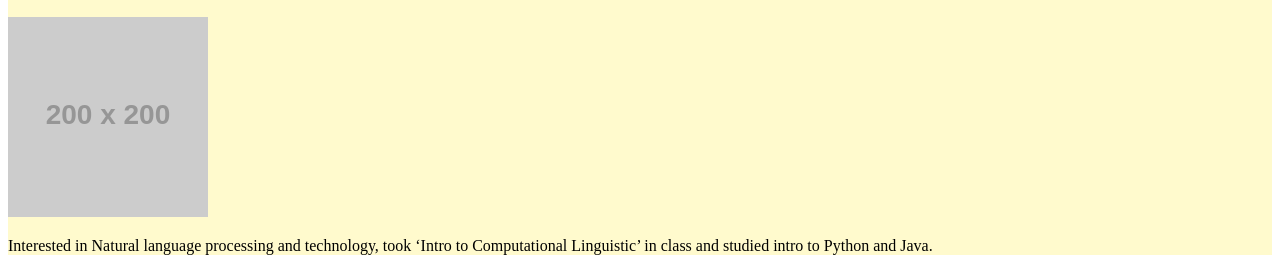
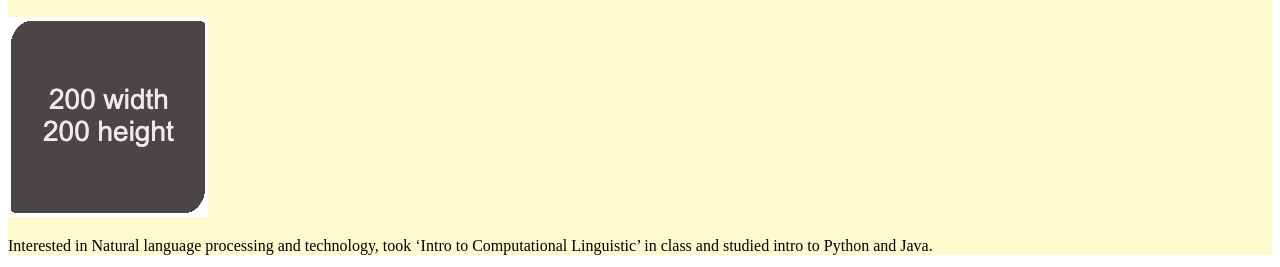
Before and after one commit to MiaYun98/sample-profile, a plain HTML site: page index.html in a window 1280 px wide. Shown: the part 110-377 px from the top of the page. Drawn offline with Linux system fonts and the light colour scheme; placeholder pictures from the web are drawn by us.

Commit message:
with the picture css adding

```diff
--- a/index.html
+++ b/index.html
@@ -21,7 +21,7 @@
 
       <main>
         <!-- its for the image picture-->
-        <img src="https://via.placeholder.com/200" alt="placeholder image"/>
+        <img src="./assets/images/image-1.jpg" alt="placeholder image"/>
 
         <!-- Paragraph-->
         <p>Interested in Natural language processing and technology, took ‘Intro to Computational Linguistic’ in class and studied
```
